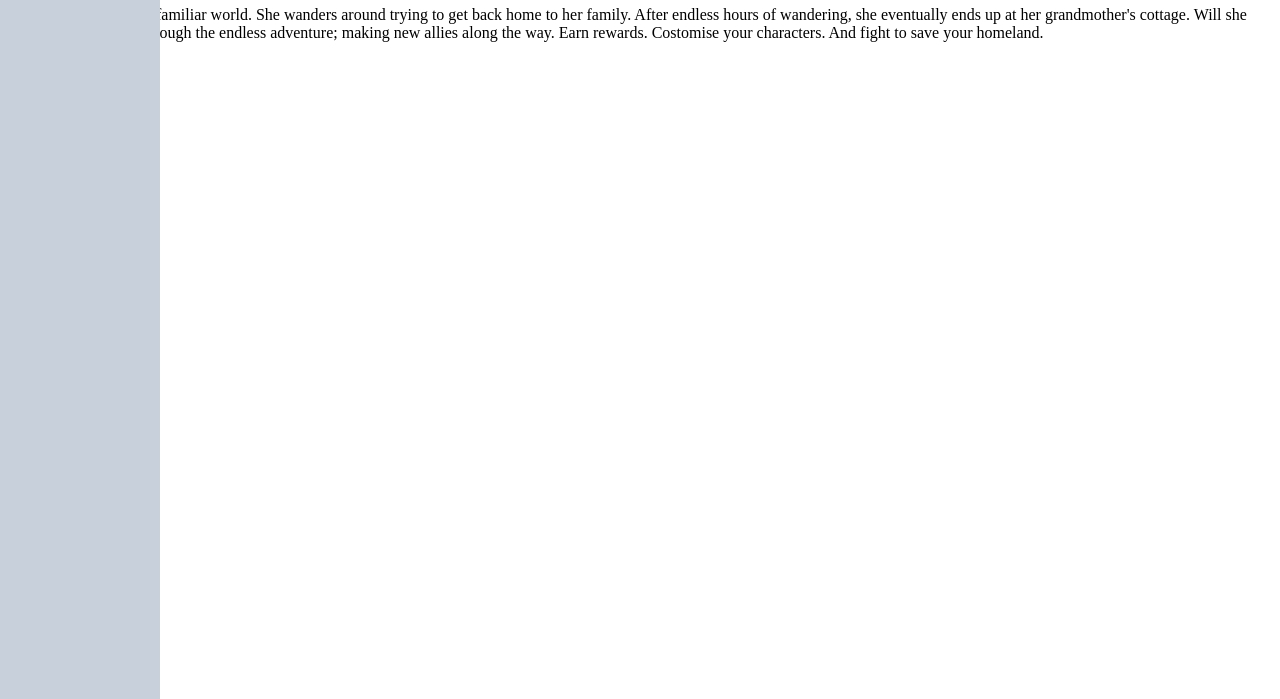
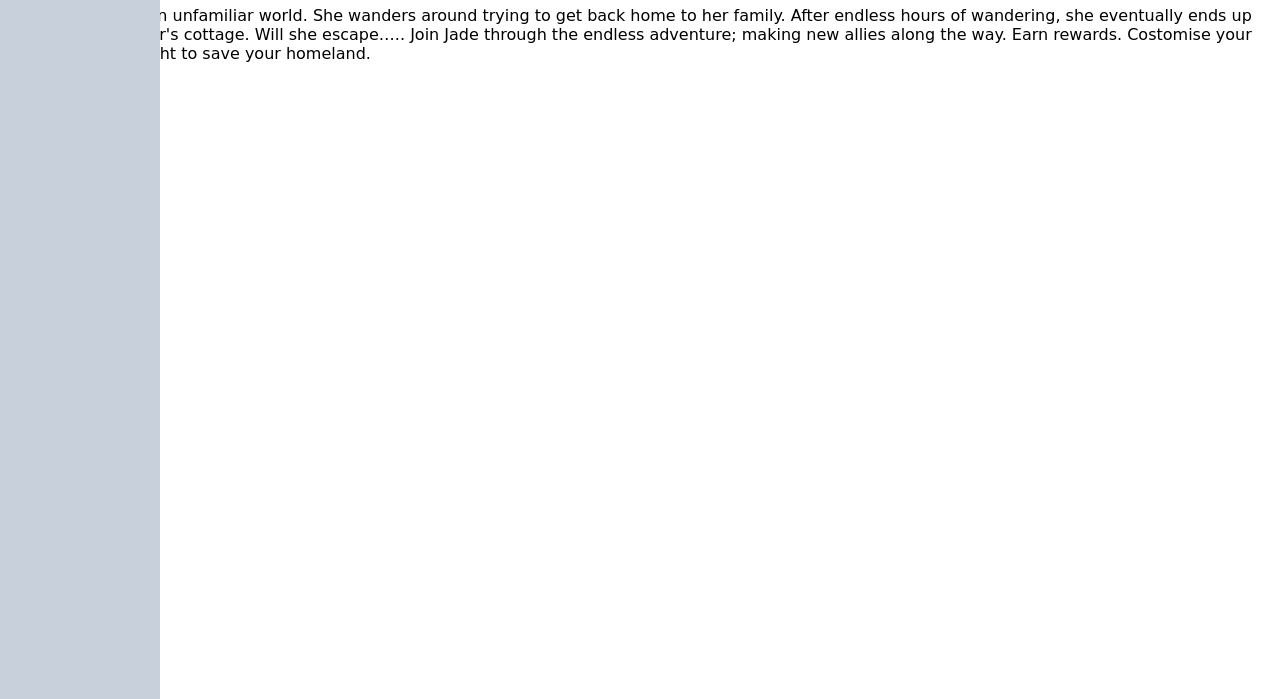
Before and after one commit to doggy678/Jades-Odyssey, a plain HTML site: page index.html in a window 1280 px wide. Shown: the part 101-800 px from the top of the page. Drawn offline with Linux system fonts and the light colour scheme; a web font is replaced by a local one.

Commit message:
Update style.css

```diff
--- a/style.css
+++ b/style.css
@@ -18,6 +18,9 @@
         color: #dae0e6;
         display: block;
     }
+#about {
+   font-family: 'Londrina Shadow', cursive;
+}
 
 
     .sidenav a:hover {
```
